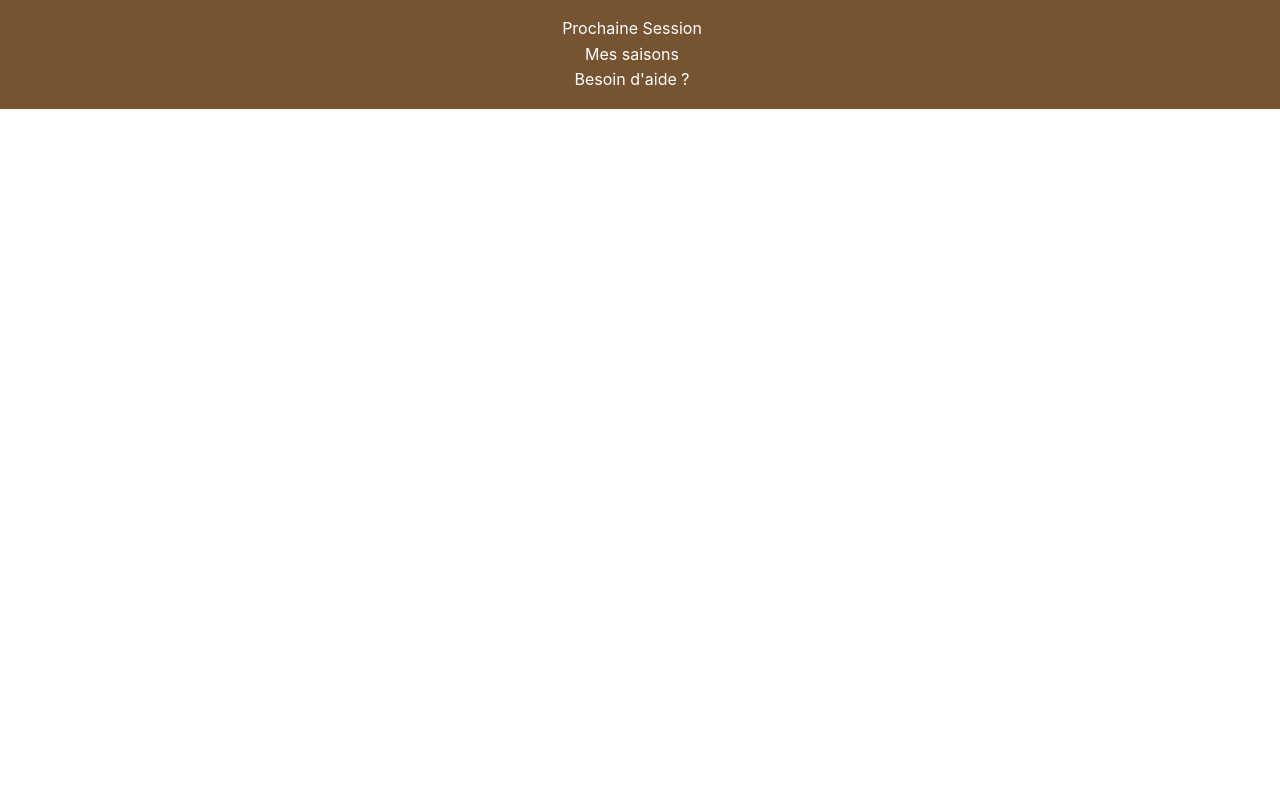
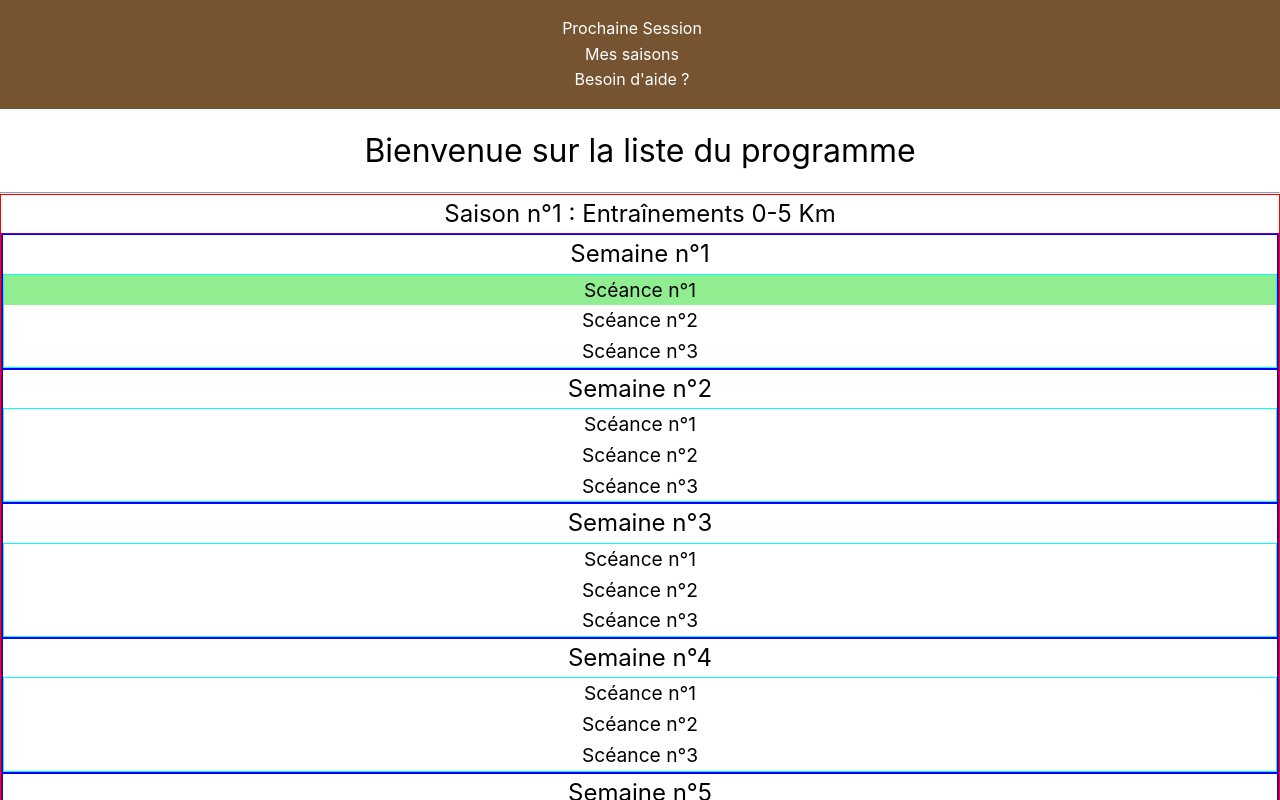
Before and after one commit to GiThibs/ExIntegre2App, a Vue app: page / in a window 1280 px wide. Shown: the top 800 px of the page. Built offline with nearby package versions, Linux system fonts and the light colour scheme.

Commit message:
edit css saisonview

```diff
--- a/src/App.vue
+++ b/src/App.vue
@@ -1,7 +1,7 @@
 <script setup>
 import { RouterLink, RouterView } from 'vue-router'
 import { usePlanningStore } from '@/stores/planning'
-import { onMounted, ref } from 'vue';
+import { ref } from 'vue';
 
 const planningStore = usePlanningStore()
 const saisons = planningStore.planning
@@ -18,13 +18,10 @@ const findNextSess = () => {
 findNextSess()
 
 const routes = ref([
-        { id: 2, path: '/saison', label: 'Mes saisons' },
+        { id: 1, path: '/' + nextSaison.order + '/' + nextWeek.order + '/' + nextDay.order, label: "Prochaine Session" },
+        { id: 2, path: '/', label: 'Mes saisons' },
         { id: 3, path: '/help', label: "Besoin d'aide ?" },
       ])
-
-onMounted(() => {
-  routes.value.unshift({ id: 1, path: '/' + nextSaison.order + '/' + nextWeek.order + '/' + nextDay.order, label: "Prochaine Session" })
-})
 
 </script>
 
--- a/src/components/ADay.vue
+++ b/src/components/ADay.vue
@@ -1,33 +1,89 @@
 <template>
   <li class="listjours-el">
-    <p>{{ props.sceance.label }} n°{{ sceance.order }}</p>
+    <router-link :to="{path: '/' + orderS + '/' + orderW + '/' + orderD}">{{ props.sceance.label }} n°{{ sceance.order }}</router-link>
   </li>
 </template>
 
 <script setup>
+import { onMounted } from 'vue';
+import { RouterLink } from 'vue-router'
+import { usePlanningStore } from '@/stores/planning'
+import { ref, computed } from 'vue'
 
 const props = defineProps({
   sceance : {
     type : Object,
     default : null
   },
-  indexD : {
-    type : Number
+  orderD : {
+    type : Number,
+    default : null
+  },
+  orderW : {
+    type : Number,
+    default : null
+  },
+  orderS : {
+    type : Number,
+    default : null
   }
 })
 
-/*
-const emit = defineEmits(['cancel'])
-const reset = (key) => {
-    emit('cancel', key)
+const planningStore = usePlanningStore()
+const saisons = planningStore.thePlanning
+
+let nextSaison = null
+let nextWeek = null
+let nextDay = null
+const nextSess = ref({})
+
+
+const nextOne = computed(() =>{
+  return (nextSess.value.nextS === props.orderS && nextSess.value.nextW === props.orderW && nextSess.value.nextD === props.orderD)
+})
+const findNextSess = () => {
+  nextSaison = saisons.find((el) => el.done == false)
+  nextWeek = nextSaison.semaines.find((el) => el.done == false)
+  nextDay = nextWeek.sceances.find((el) => el.done == false)
+  nextSess.value = {nextS : nextSaison.order, nextW : nextWeek.order, nextD : nextDay.order}
+  console.log(nextSess.value)
+  console.log(props.orderS + "-" + props.orderW + "-" + props.orderD)
 }
-*/
+onMounted(() => {
+  const day = document.querySelector('.listjours-el')
+findNextSess()
+
+if(props.sceance.done == true) {
+  day.classList.add('done')
+}
+
+console.log(nextOne.value)
+if(nextOne) {
+  day.classList.add('nextone')
+}
+
+})
 
 </script>
 
 <style scoped>
 .listjours-el {
-  border: 1px solid green;
-  padding-inline: 1rem;
+  width: 100%;
+}
+.listjours-el a {
+  font-size: 1.2rem;
+  text-decoration: none;
+  color: black;
+}
+.done {
+  background-color: rgb(170, 170, 170);
+  color: black;
+}
+.done a {
+  color: black;
+  text-decoration: none;
+}
+.nextone {
+  background-color: lightgreen;
 }
 </style>
--- a/src/components/ASeason.vue
+++ b/src/components/ASeason.vue
@@ -3,7 +3,7 @@
     <div class="saison">
       <h1>{{ saison.label }} n°{{ saison.order }} : {{ saison.content }}</h1>
       <ul class="listsemaines">
-        <AWeek class="" v-for="(semaine, key) in props.saison.semaines" :key="key" :semaine="semaine" :indexW="key"></AWeek>
+        <AWeek class="" v-for="(semaine, key) in props.saison.semaines" :key="key" :semaine="semaine" :orderW="semaine.order" :orderS="orderS"></AWeek>
       </ul>
     </div>
   </div>
@@ -18,8 +18,9 @@ const props = defineProps({
     type : Object,
     default : null
   },
-  indexS : {
-    type : Number
+  orderS : {
+    type : Number,
+    default : null
   }
 })
 
@@ -35,10 +36,8 @@ const reset = (key) => {
 <style scoped>
 .saison {
   border: 1px solid red;
-  padding: 1rem;
 }
 .listsemaines {
   border: 1px solid purple;
-  padding-inline: 1rem;
 }
 </style>
--- a/src/components/AWeek.vue
+++ b/src/components/AWeek.vue
@@ -2,7 +2,7 @@
   <li class="listsemaines-el">
     <h2>{{ semaine.label }} n°{{ semaine.order }}</h2>
     <ul class="listjours">
-      <ADay v-for="(sceance, key) in props.semaine.sceances" :key="key" :sceance="sceance" :indexD="key"></ADay>
+      <ADay v-for="(sceance, key) in props.semaine.sceances" :key="key" :sceance="sceance" :orderD="sceance.order" :orderS="orderS" :orderW="orderW"></ADay>
     </ul>
 </li>
 </template>
@@ -15,8 +15,13 @@ const props = defineProps({
     type : Object,
     default : null
   },
-  indexW : {
-    type : Number
+  orderW : {
+    type : Number,
+    default : null
+  },
+  orderS : {
+    type : Number,
+    default : null
   }
 })
 
@@ -35,10 +40,8 @@ li {
 }
 .listsemaines-el {
   border: 1px solid blue;
-  padding-inline: 1rem;
 }
 .listjours {
   border: 1px solid aqua;
-  padding-inline: 1rem;
 }
 </style>
--- a/src/router/index.js
+++ b/src/router/index.js
@@ -1,4 +1,5 @@
 import { createRouter, createWebHistory } from 'vue-router'
+import NextView from '@/views/NextView.vue'
 
 const router = createRouter({
   history: createWebHistory(import.meta.env.BASE_URL),
@@ -9,10 +10,10 @@ const router = createRouter({
       // route level code-splitting
       // this generates a separate chunk (About.[hash].js) for this route
       // which is lazy-loaded when the route is visited.
-      component: () => import('../views/NextView.vue')
+      component: NextView
     },
     {
-      path: '/saison',
+      path: '/',
       name: 'saison',
       // route level code-splitting
       // this generates a sesparate chunk (About.[hash].js) for this route
--- a/src/stores/planning.js
+++ b/src/stores/planning.js
@@ -137,7 +137,7 @@ export const usePlanningStore = defineStore({
               {
                 id : 2,
                 label : "Scéance",
-                done : false,
+                done : true,
                 order : 2,
                 active : false,
                 etapes : [
--- a/src/views/SaisonsView.vue
+++ b/src/views/SaisonsView.vue
@@ -4,7 +4,7 @@
   </div>
   <hr>
   <section class="monplanning">
-    <ASeason v-for="(saison, key) in saisons" :key="key" :saison="saison" :indexS="key"></ASeason>
+    <ASeason v-for="(saison, key) in saisons" :key="key" :saison="saison" :orderS="saison.order"></ASeason>
   </section>
 </template>
 
@@ -15,7 +15,6 @@ import { usePlanningStore } from '@/stores/planning'
 
 const planningStore = usePlanningStore()
 const saisons = planningStore.planning
-console.log(saisons)
 
 
 
```
